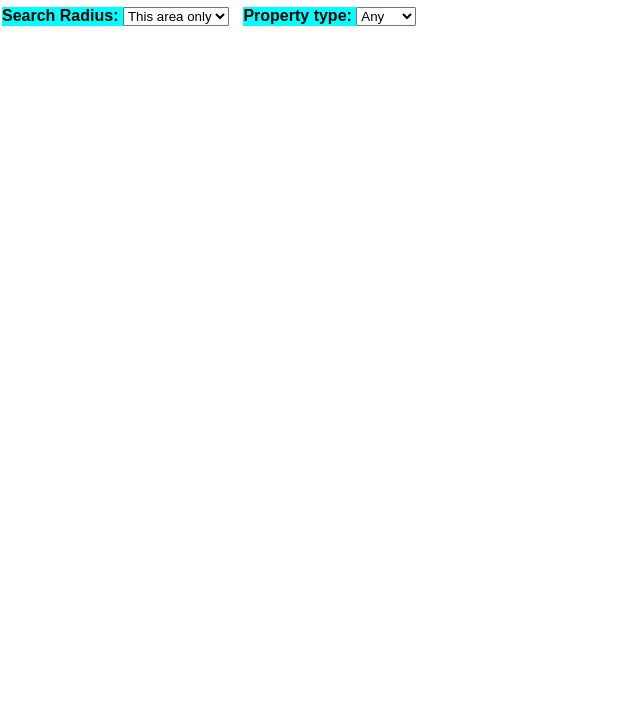
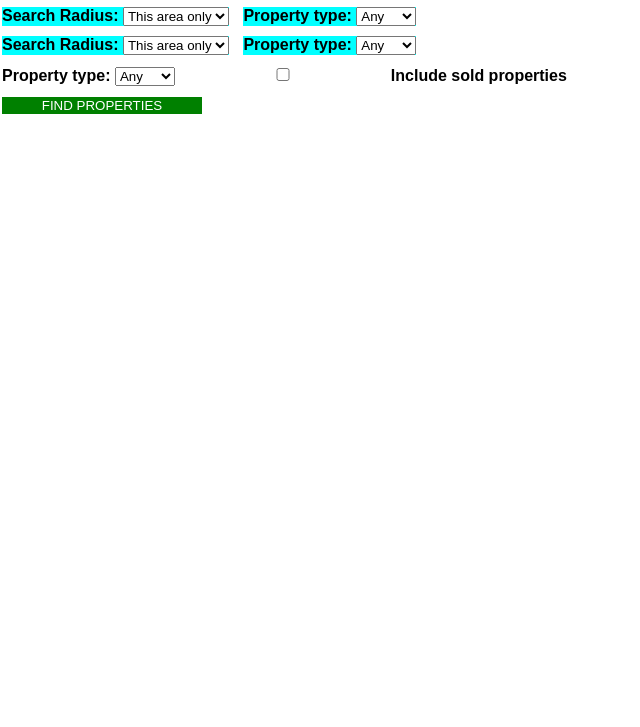
Before and after one commit to lucasjstn/html-practice, a plain HTML site: page index.html in a window 1280 px wide. Shown: the part 73-800 px from the top of the page, without its empty margins (0-640 px from the left). Drawn offline with Linux system fonts and the light colour scheme.

Commit message:
checkpoint: left at this state to study positions

```diff
--- a/index.css
+++ b/index.css
@@ -23,3 +23,21 @@ fieldset div {
 label {
     font-weight: 600;
 }
+
+fieldset input {
+    width: 200px;
+}
+
+button {
+    text-transform: uppercase;
+    width: 200px;
+    background-color: green;
+    color: white;
+    border: 0;
+
+}
+
+.checkbox {
+    margin: 0;
+    padding: 0;
+}
--- a/index.html
+++ b/index.html
@@ -31,6 +31,43 @@
             </select>
           </div>
         </div>
+
+        <div class="double-input">
+          <div class="dropdown">
+            <label for="search_radius">Search Radius:</label>
+            <select name="areas" id="search_radius">
+              <option value="area1">This area only</option>
+              <option value="area1">area 1</option>
+              <option value="area1">area 1</option>
+              <option value="area1">area 1</option>
+            </select>
+          </div>
+
+          <div class="dropdown">
+            <label for="search_radius">Property type:</label>
+            <select name="areas" id="search_radius">
+              <option value="area1">Any</option>
+              <option value="area1">area 1</option>
+              <option value="area1">area 1</option>
+              <option value="area1">area 1</option>
+            </select>
+          </div>
+        </div>
+
+        <div class="double-input">
+          <label for="search_radius">Property type:</label>
+          <select name="areas" id="search_radius">
+            <option value="area1">Any</option>
+            <option value="area1">area 1</option>
+            <option value="area1">area 1</option>
+            <option value="area1">area 1</option>
+          </select>
+
+          <input type="checkbox" />
+          <label for="">Include sold properties</label>
+        </div>
+
+        <button type="submit">find properties</button>
       </fieldset>
     </form>
   </body>
```
